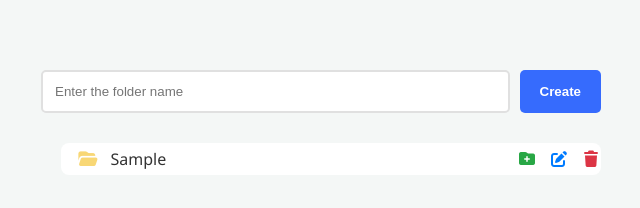
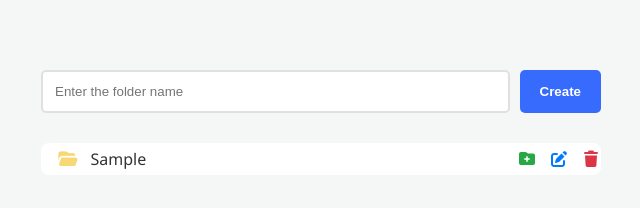
Before and after one commit to PritishaVasoya/folderManagementSystem, a plain HTML site: page index.html in a window 1280 px wide. Both pictures are taken after typing "Sample" into the empty fields and a click on the button "Create". Shown: the full height of the page, 319-959 px from the left. Drawn offline with Linux system fonts and the light colour scheme.

Commit message:
Some New Changes

```diff
--- a/script.js
+++ b/script.js
@@ -8,14 +8,14 @@ localStorage.setItem('folderSystem', JSON.stringify(folders));
 
 //Show folders In Tree View Structure
 function showWithHierarchy() {
-    const folders = JSON.parse(localStorage.getItem('folderSystem')) || [];
+    let folders = JSON.parse(localStorage.getItem("folderSystem"));
     const appContainer = document.getElementById('display');
     appContainer.innerHTML = '';
     displayListItems(folders, null, appContainer);
 }
 
 //Display New Folders
-function displayListItems(folders, parentid, container) {
+function displayListItems(folders, parentid = null, container) {
     let children = folders.filter(item => item.parentId === parentid);
     if (children.length === 0) return;
 
@@ -27,22 +27,23 @@ function displayListItems(folders, parentid, container) {
         <i class="fa-solid fa-pen-to-square" onclick="editFolder(${folder.id})"></i>
         <i class="fa-solid fa-trash" onclick="deleteFolder(${folder.id})"></i> </span>`;
         li.setAttribute("data-id", folder.id);
+        ul.appendChild(li);
         displayListItems(folders, folder.id, li);
-        ul.appendChild(li);
     });
     container.appendChild(ul);
 }
 
 //Add New Folders
-function addItem() {
-    const folderName = inputName.value.trim();
-    if (inputName.value.trim() === '') {
+function addItem(event) {
+    event.preventDefault();
+    let folderName = inputName.value.trim();
+    if (folderName === '') {
         alert("Please enter a value in input field.");
     } else {
         showWithHierarchy();
         inputName.value = '';
+        createFolder(folderName);
     }
-    createFolder(folderName);
 }
 
 //Create new folders
@@ -59,7 +60,6 @@ function createFolder(folderName, parentFolderId) {
     } else {
         newFolder.parentId = null
     }
-
     folders.push(newFolder);
     localStorage.setItem('folderSystem', JSON.stringify(folders));
     showWithHierarchy();
--- a/style.css
+++ b/style.css
@@ -28,7 +28,6 @@ body {
 
 #display ul {
     list-style-type: none;
-    padding-left: 20px;
     width: 100%;
 }
 
```
